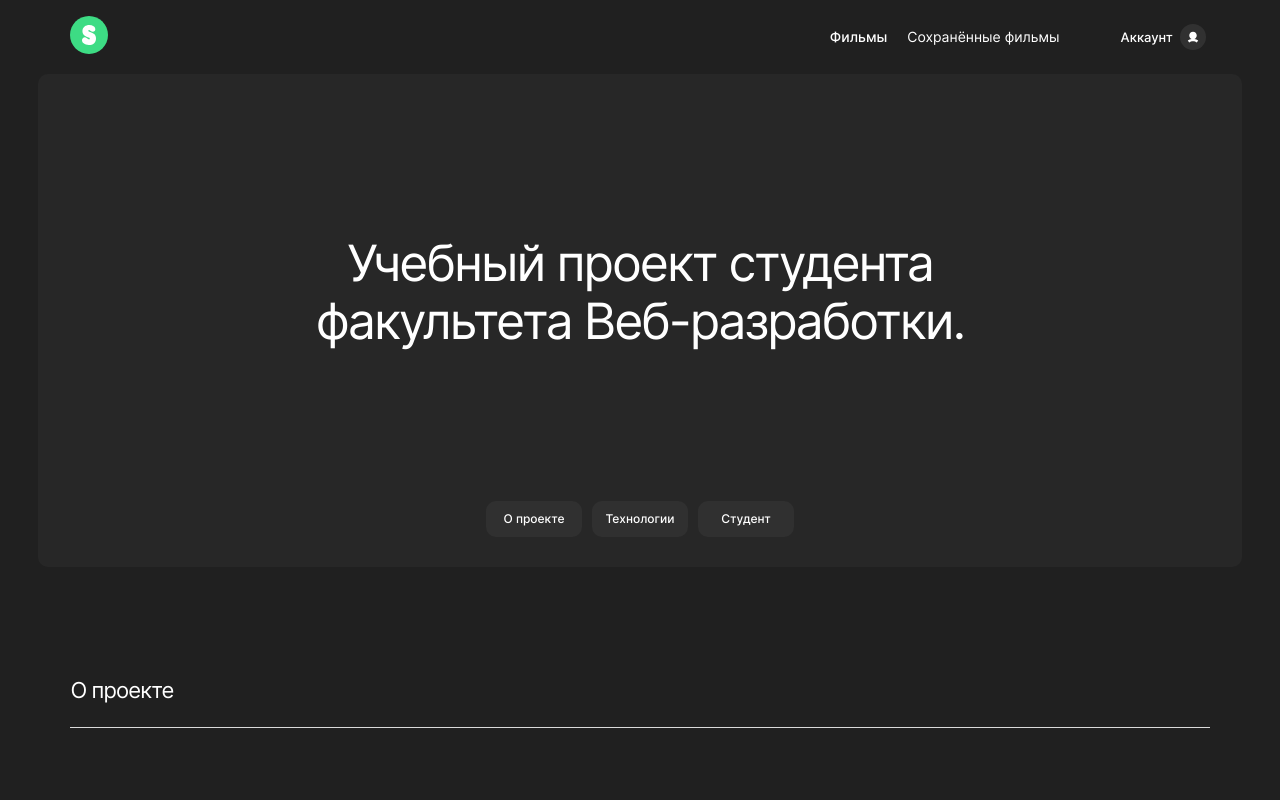
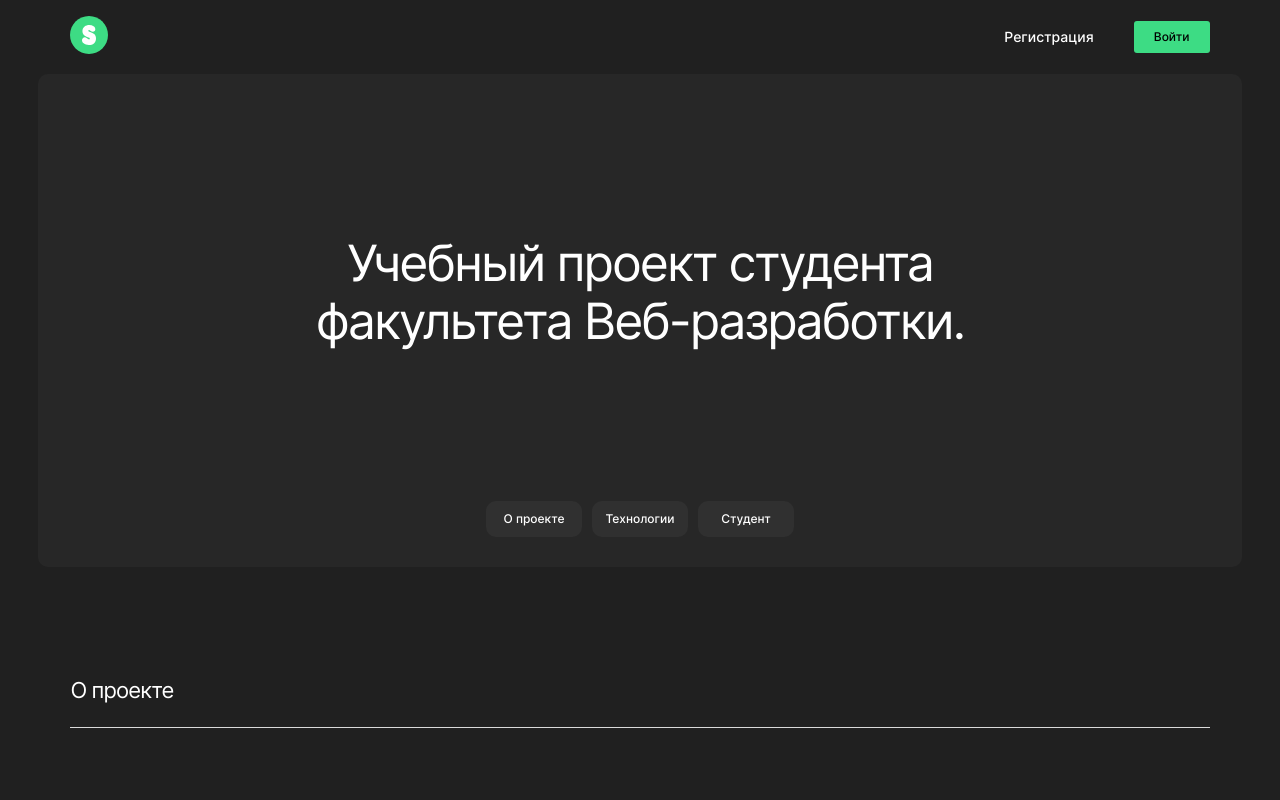
Before and after one commit to netitov/movies-explorer-frontend, a React (Create React App) app: page / in a window 1280 px wide. Shown: the top 800 px of the page. Built offline with nearby package versions, Linux system fonts and the light colour scheme.

Commit message:
change header for comp. main

```diff
--- a/src/components/Header/Header.css
+++ b/src/components/Header/Header.css
@@ -72,3 +72,21 @@
   color: #FFF;
 
 }
+
+.header__btn {
+  font-weight: 500;
+  font-size: 12px;
+  line-height: 16px;
+  color: #000;
+  margin: 0;
+}
+
+.header__account-btn_enter {
+  width: 76px;
+  height: 32px;
+  background: #3DDC84;
+  border-radius: 3px;
+  display: flex;
+  align-items: center;
+  justify-content: center;
+}
--- a/src/components/Header/Header.js
+++ b/src/components/Header/Header.js
@@ -1,9 +1,7 @@
 import { Link } from 'react-router-dom';
 import logoPath from '../../images/logo.svg';
 
-function Header() {
-
-
+function Header(props) {
 
   return (
     <header className="header">
@@ -14,14 +12,18 @@ function Header() {
         <div className="header__nav-container">
           <nav className="header__nav">
             <ul className="header__nav-ul">
-              <Link className="header__nav-list header__nav-list_bold link" to="/movies"><li>Фильмы</li></Link>
-              <Link className="header__nav-list link" to="/saved-movies"><li>Сохранённые фильмы</li></Link>
+              <Link className="header__nav-list header__nav-list_bold link" to={props.headerRoute}>
+                <li>{props.headerLink}</li>
+              </Link>
+              <Link className="header__nav-list link" to={props.headerRoute2}>
+                <li>{props.headerLink2}</li>
+              </Link>
             </ul>
           </nav>
-          <Link className="header__link link" to="/profile">
-            <div className="header__account-btn">
-              <p className="header__account-text header__nav-list_bold">Аккаунт</p>
-              <div className="header__account-logo"></div>
+          <Link className="header__link link" to={props.headerRoute3}>
+            <div className={props.btnClass}> {/* header__account-btn */} {/* header__account-btn_enter */}
+              <p className={props.btnSignClass}>{props.headerLink3}</p> {/* header__account-text header__nav-list_bold */}{/* header__btn */}
+              <div className={props.accountLogoClass}></div> {/* header__account-logo */}
             </div>
           </Link>
         </div>
--- a/src/components/Main/Main.js
+++ b/src/components/Main/Main.js
@@ -13,7 +13,14 @@ function Main() {
 
   return (
     <main className="main">
-      <Header />
+      <Header
+        headerLink="Регистрация"
+        headerRoute="/signup"
+        headerLink3="Войти"
+        btnClass="header__account-btn_enter"
+        btnSignClass="header__btn"
+        headerRoute3="/signin"
+      />
       <Promo />
       <AboutProject />
       <Techs />
```
Also changed, not shown: 1 other file (tests, documents, lock files or other folders).
